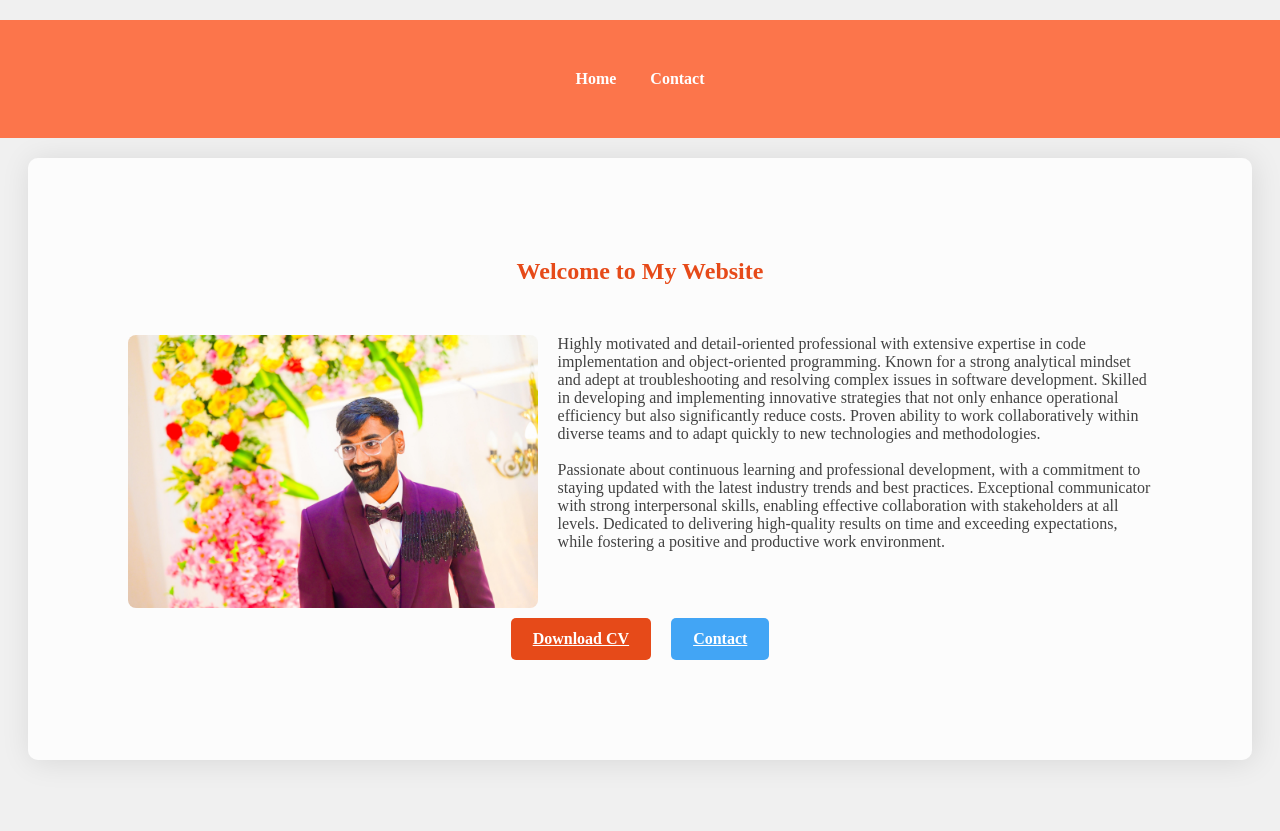
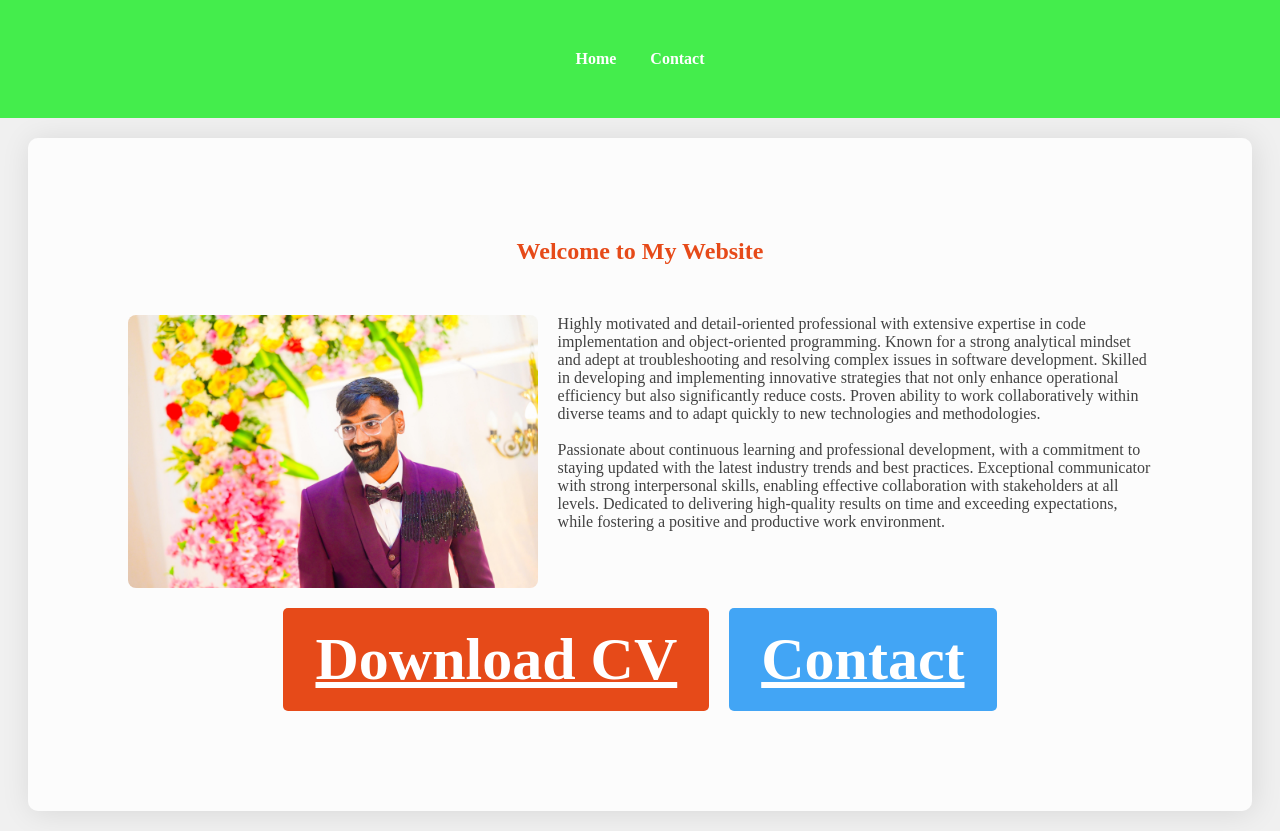
Before and after one commit to Karthiks15-pixel/Karthik, a plain HTML site: page index.html in a window 1280 px wide. Shown: the top 831 px of the page. Before the commit the page ends 800 px from the top, so only its background shows below. Drawn offline with Linux system fonts and the light colour scheme; a web font is replaced by a local one.

Commit message:
Update index.html

```diff
--- a/index.html
+++ b/index.html
@@ -19,7 +19,7 @@
         }
 
         header {
-            background: rgba(255, 87, 34, 0.8);
+            background: rgba(26, 237, 36, 0.8);
             color: #fff;
             padding: 50px;
             text-align: center;
@@ -99,13 +99,14 @@
 
         .button-container {
             display: flex;
-            margin-top: 10px;
-            justify-content: center;
+            justify-content: center; /* Centering the buttons */
+            margin-top: 20px;
         }
 
         .download-button, .contact-button {
             display: inline-block;
-            padding: 10px 20px;
+            padding: 15px 30px; /* Increased padding */
+            font-size: 60px; /* Increased font size */
             margin: 0 10px;
             border: 2px solid transparent;
             border-radius: 5px;
@@ -175,7 +176,6 @@
             margin-top: 100px;
         }
 
-
     </style>
 </head>
 <body>
```
